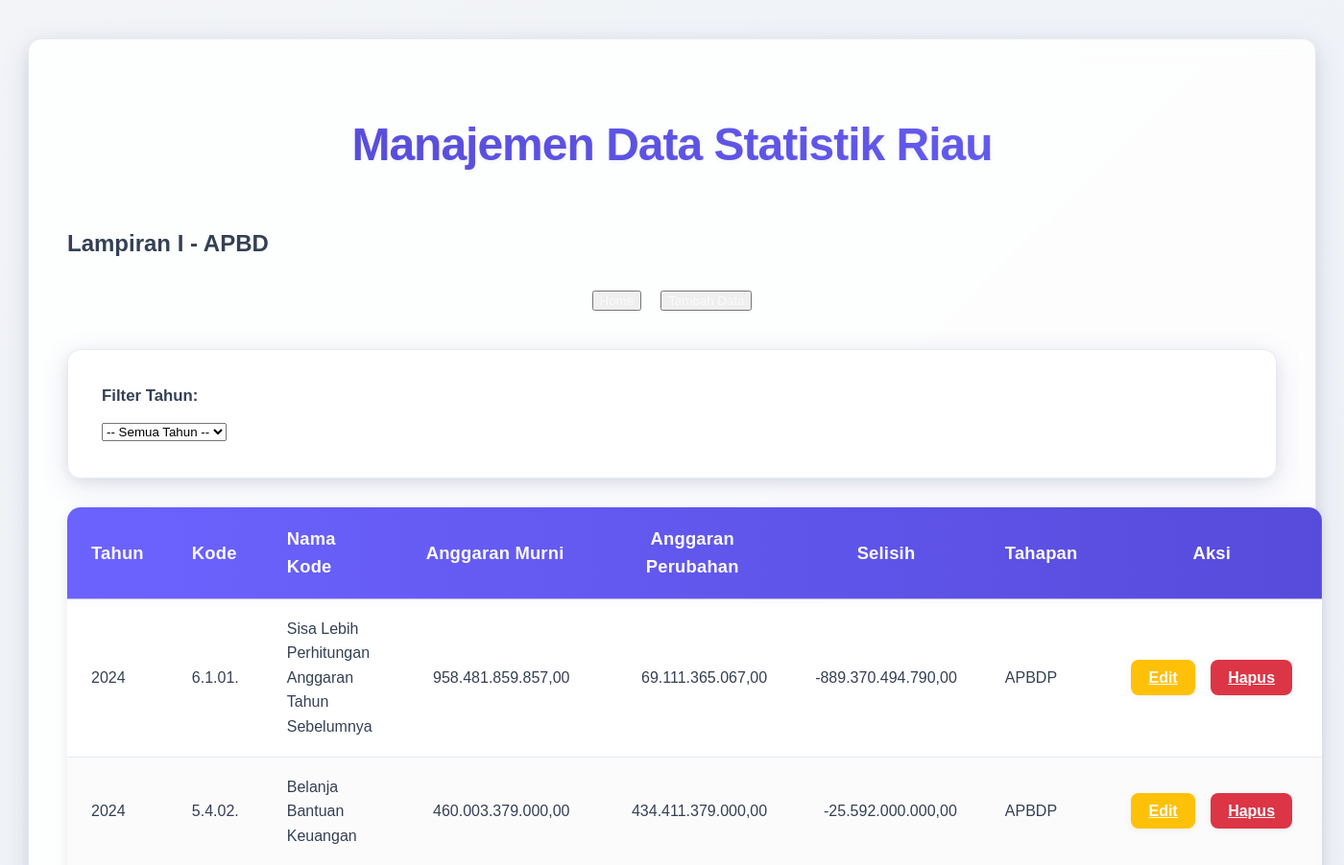
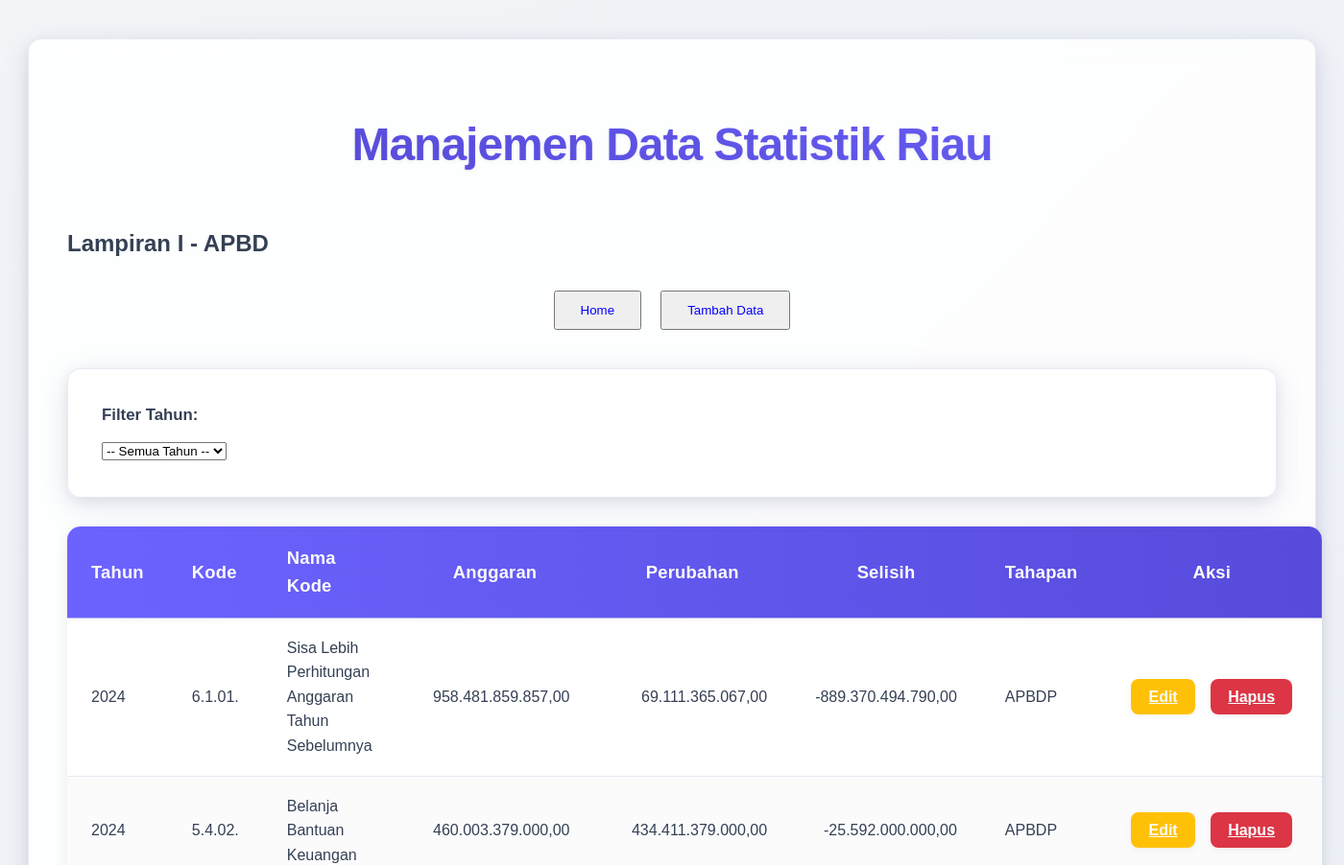
Before and after one commit to ayat7779/stat_provinsi_riau, a PHP site: page /pages/apbd-lampiran-satu/read.php in a window 1400 px wide. Shown: the top 902 px of the page at 96% size. Run offline with PHP 8.4, Linux system fonts and the light colour scheme; data comes from the database, SQL or seed files in the repository.

Commit message:
update apps

```diff
--- a/pages/apbd-lampiran-satu/create.php
+++ b/pages/apbd-lampiran-satu/create.php
@@ -160,7 +160,7 @@ if (!empty($success_message)): ?>
         <span class="error"><?php echo $jumlah_anggaran_err; ?></span>
     </div>
     <div>
-        <label>Jumlah Anggaran Perubahan</label>
+        <label>Jumlah Perubahan</label>
         <input type="text" name="jumlah_perubahan" value="<?php echo htmlspecialchars($jumlah_perubahan); ?>">
         <span class="error"><?php echo $jumlah_perubahan_err; ?></span>
     </div>
--- a/pages/apbd-lampiran-satu/read.php
+++ b/pages/apbd-lampiran-satu/read.php
@@ -98,8 +98,8 @@ if ($result->num_rows > 0):
                 <th>Tahun</th>
                 <th>Kode</th>
                 <th>Nama Kode</th>
-                <th style="text-align: center;">Anggaran Murni</th>
-                <th style="text-align: center;">Anggaran Perubahan</th>
+                <th style="text-align: center;">Anggaran</th>
+                <th style="text-align: center;">Perubahan</th>
                 <th style="text-align: center;">Selisih</th>
                 <th style="text-align: center;">Tahapan</th>
                 <th style="text-align: center;">Aksi</th>
--- a/templates/css/style.css
+++ b/templates/css/style.css
@@ -454,9 +454,11 @@ form button:hover {
 }
 
 .button-group button a {
-    color: var(--text-light);
+    /* color: var(--text-light); */
+    color: #0600ff;
     text-decoration: none;
     display: block;
+    padding: 10px 20px;
 }
 
 /* --- 11. Link Kembali --- */
--- a/templates/menu.php
+++ b/templates/menu.php
@@ -27,8 +27,8 @@
                     <div class="menu-section">
                             <h3><i class="fas fa-paperclip"></i> Lampiran Dokumen</h3>
                             <ul>
+                                    <li><a href="pages/apbd-lampiran-satu/read.php"><i class="fas fa-file-invoice-dollar"></i> Lampiran 1 - APBD</a></li>
                                     <li><a href="pages/lkpd-lampiran-satu/read.php"><i class="fas fa-file-alt"></i> Lampiran 1 - LKPD</a></li>
-                                    <li><a href="pages/apbd-lampiran-satu/read.php"><i class="fas fa-file-invoice-dollar"></i> Lampiran 1 - APBD</a></li>
                             </ul>
                     </div>
 
@@ -61,7 +61,7 @@
 
                     .main-menu h3 i {
                             margin-right: 8px;
-                            color:rgb(0, 0, 0);
+                            color: rgb(0, 0, 0);
                             /* Warna ikon */
                     }
 
--- a/views/apbd.php
+++ b/views/apbd.php
@@ -47,7 +47,7 @@ FROM (
     GROUP BY tahun, kode, id_jenis_apbd
     UNION ALL
     -- pembiayaan neto
-    SELECT tahun, '6.3.' AS kode,
+    SELECT tahun, '6.2.9' AS kode,
     SUM(CASE WHEN (LEFT(b.no_urut,4)= '6.1.') THEN a.jumlah_anggaran ELSE 0 END)
     -SUM(CASE WHEN (LEFT(b.no_urut,4)= '6.2.') THEN a.jumlah_anggaran ELSE 0 END)AS anggaran,
     SUM(CASE WHEN (LEFT(b.no_urut,4)= '6.1.') THEN a.jumlah_perubahan ELSE 0 END)
@@ -59,7 +59,7 @@ FROM (
     GROUP BY tahun, kode, id_jenis_apbd
     UNION ALL
     -- SILPA
-    SELECT tahun, '6.4.' AS kode,
+    SELECT tahun, '6.3.' AS kode,
     (SUM(CASE WHEN (LEFT(b.no_urut,2)= '4.') THEN a.jumlah_anggaran ELSE 0 END)
     -SUM(CASE WHEN (LEFT(b.no_urut,2)= '5.') THEN a.jumlah_anggaran ELSE 0 END))+
     (SUM(CASE WHEN (LEFT(b.no_urut,4)= '6.1.') THEN a.jumlah_anggaran ELSE 0 END)
```
